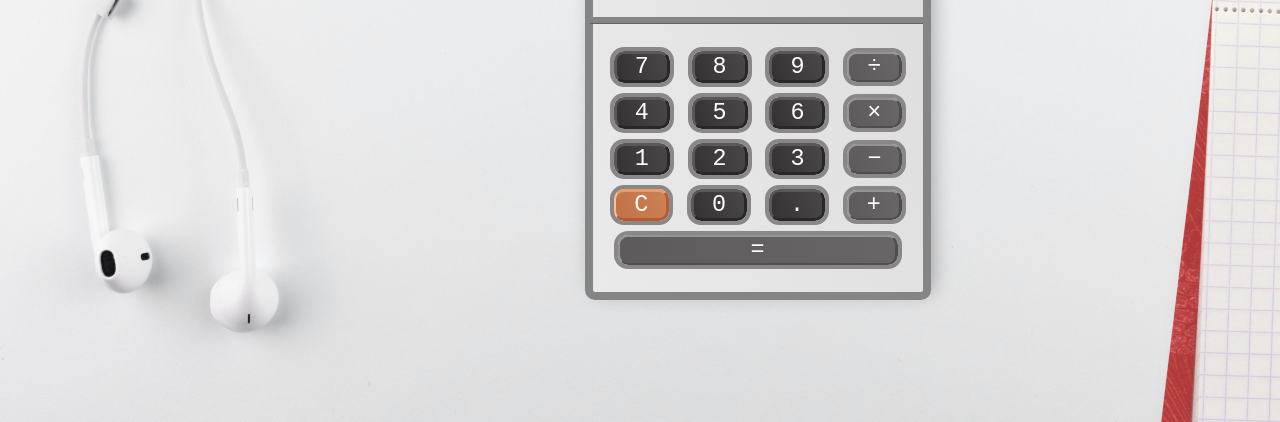
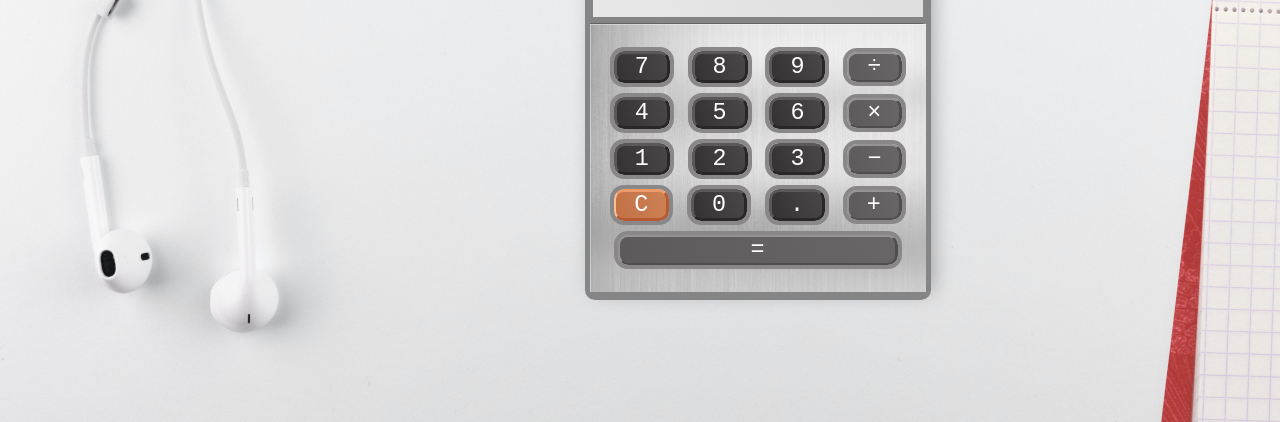
Before and after one commit to EvanWiorek/JavaScript-Calculator, a plain HTML site: page index.html in a window 1280 px wide. Shown: the part 378-800 px from the top of the page. Drawn offline with Linux system fonts and the light colour scheme.

Commit message:
Update style.css

```diff
--- a/style.css
+++ b/style.css
@@ -69,7 +69,7 @@ body {
 
 /*Buttons*/
 .buttons-body {
-    background-image: url("bg.jpg");
+    background-image: url("./assets/bg.jpg");
     text-align: center;
     padding: 20px 10px;
 }
```
